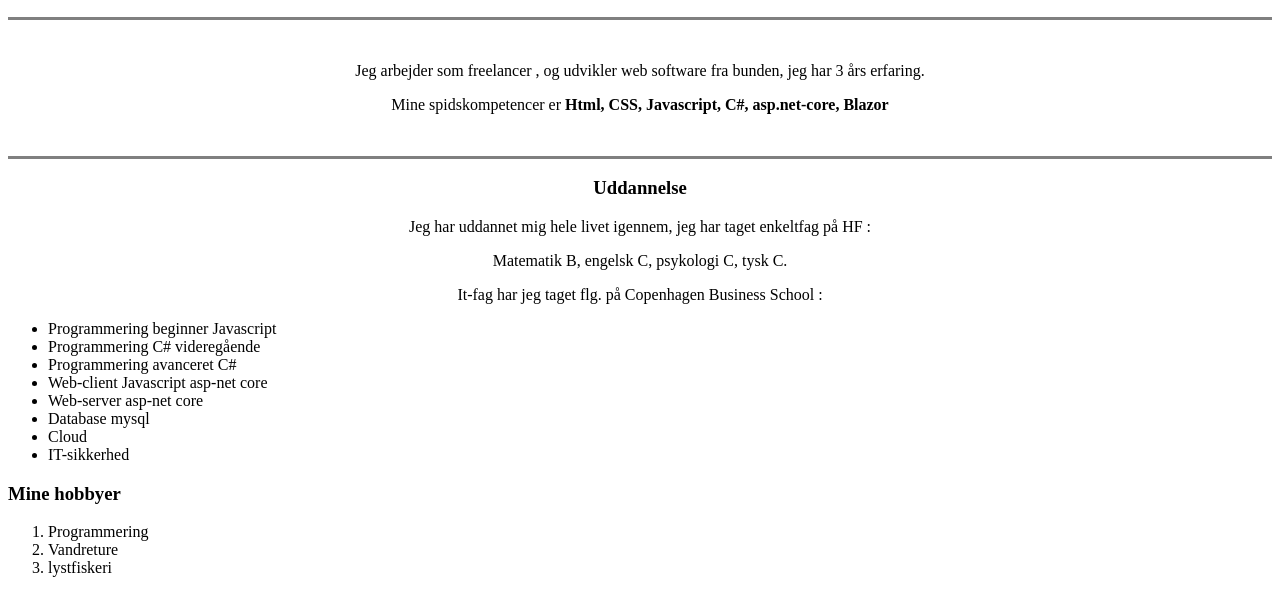
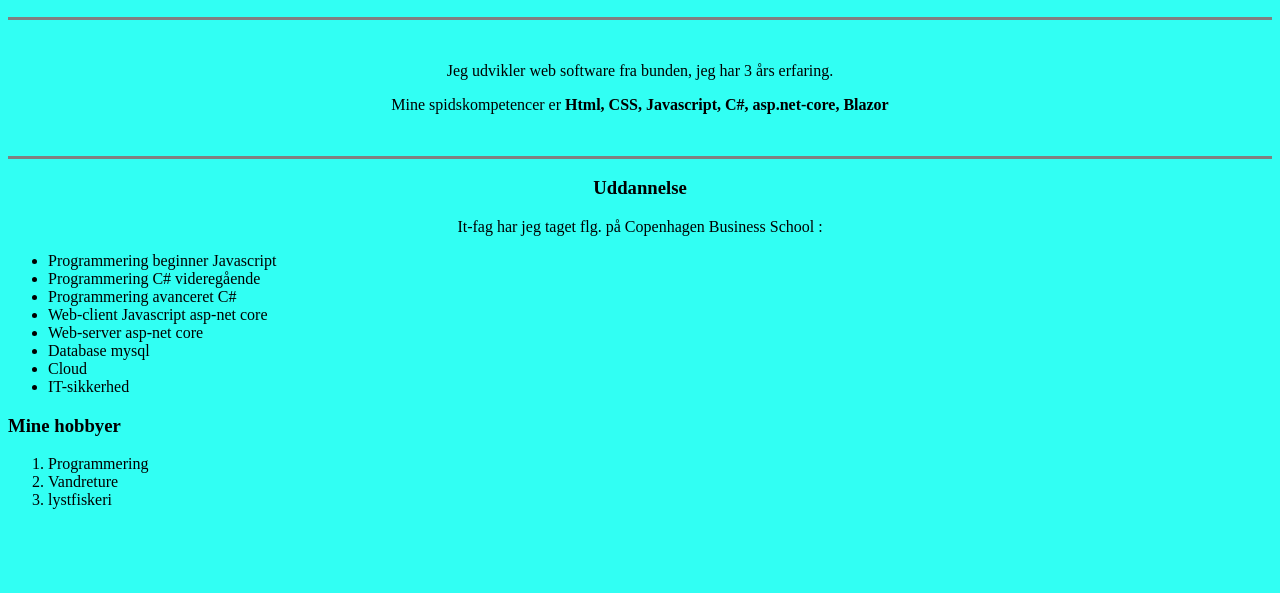
Before and after one commit to KnudNielsen999/CV, a plain HTML site: page index.html in a window 1280 px wide. Shown: the part 316-909 px from the top of the page. After the commit the page ends 841 px from the top, so only its background shows below. Drawn offline with Linux system fonts and the light colour scheme.

Commit message:
Add files via upload

```diff
--- /dev/null
+++ b/CSS/cvstyle.css
@@ -0,0 +1,3 @@
+body {
+    background-color: #31FFF3 ;
+}
--- a/index.html
+++ b/index.html
@@ -4,7 +4,8 @@
     <meta charset="UTF-8">
     <meta http-equiv="X-UA-Compatible" content="IE=edge">
     <meta name="viewport" content="width=device-width, initial-scale=1.0">
-    <title>Knud's hjemmeside</title>
+    <title>Web-udvikler</title>
+    <link rel="stylesheet" href="CSS/cvstyle.css">
 </head>
 <body>
     <img src="img/Mit_profil_billede.jpg" alt="Web udvikler " width="200" height="200">
@@ -13,15 +14,13 @@
     <h3><em>Web-udvikler</em></h3>
     <hr size="3" noshade="">
     <br>
-    <p>Jeg arbejder som freelancer , og udvikler web software fra bunden, jeg har 3 års erfaring.</p>
+    <p>Jeg udvikler web software fra bunden, jeg har 3 års erfaring.</p>
     <p>Mine spidskompetencer er<strong> Html, CSS, Javascript, C#, asp.net-core, Blazor</strong></p>
 </center>
 <br>
 <hr size="3" noshade="">
 <center>
 <h3>Uddannelse</h3>
-<p>Jeg har uddannet mig hele livet igennem, jeg har taget enkeltfag på HF :</p>
-<p>Matematik B, engelsk C, psykologi C, tysk C.</p>
 <p>It-fag har jeg taget flg. på Copenhagen Business School : </p>
 </center>
 
```
